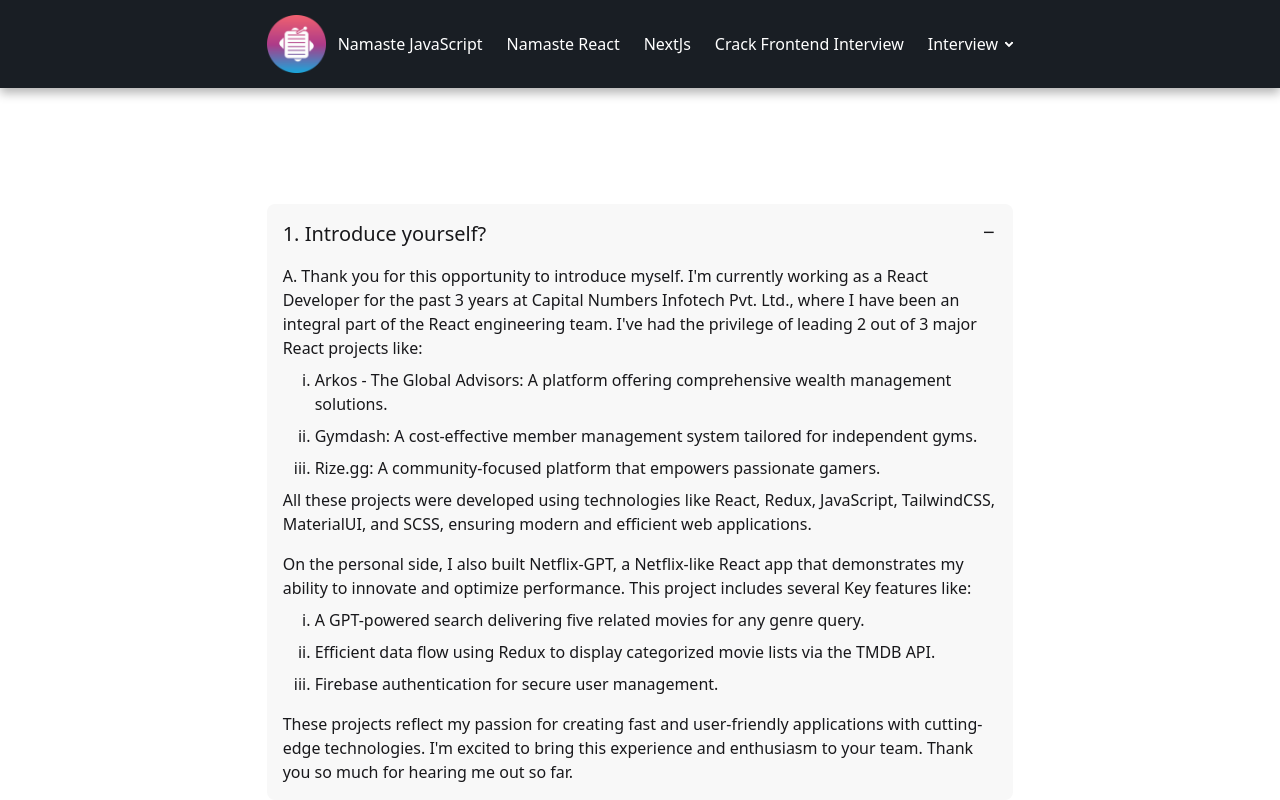
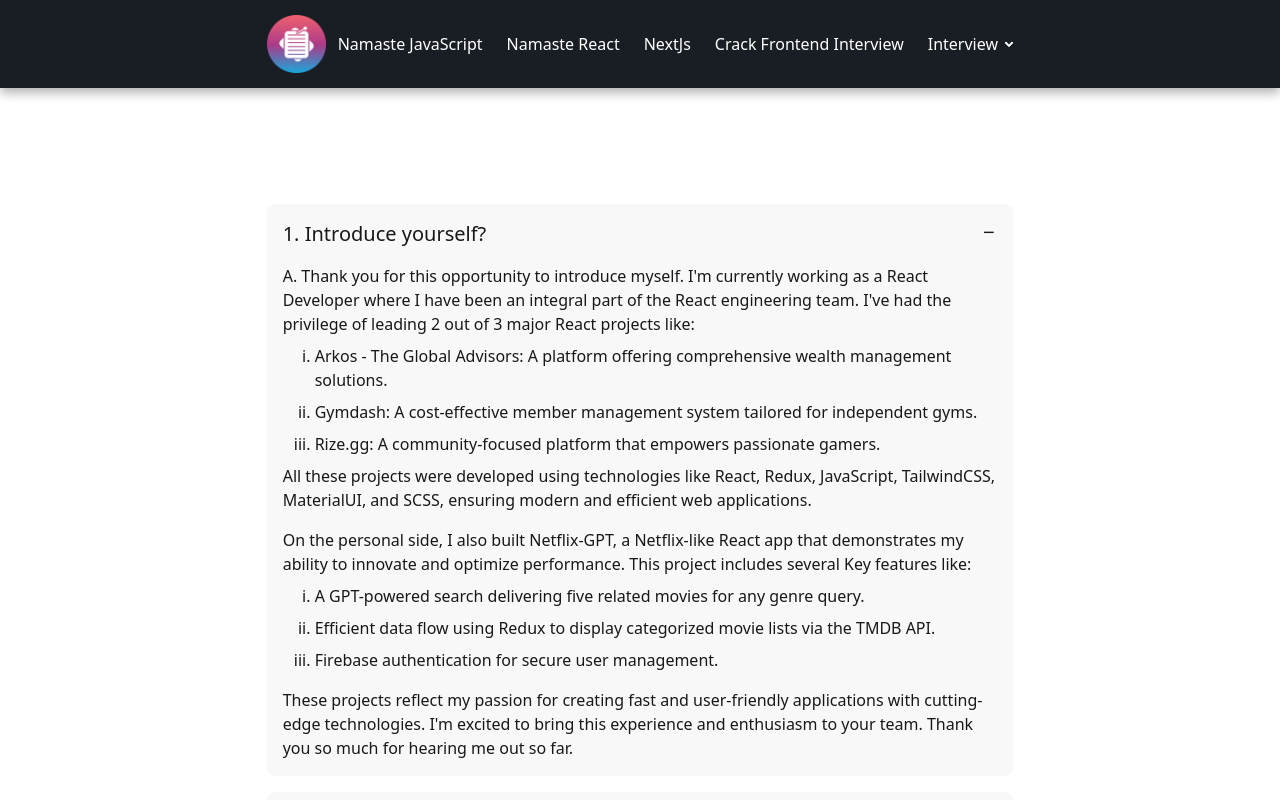
Before and after one commit to sandeeprana19/sde-courses-notes, a React (Vite) app: page /interview/react in a window 1280 px wide. Shown: the top 800 px of the page. Built offline with nearby package versions, Linux system fonts and the light colour scheme.

Commit message:
main
Updated.

```diff
--- a/src/components/Interview/React.jsx
+++ b/src/components/Interview/React.jsx
@@ -16,11 +16,10 @@ const React = () => {
                   <div className="flex flex-col gap-y-2">
                     <p>
                       A. Thank you for this opportunity to introduce myself. I'm
-                      currently working as a React Developer for the past 3
-                      years at Capital Numbers Infotech Pvt. Ltd., where I have
-                      been an integral part of the React engineering team. I've
-                      had the privilege of leading 2 out of 3 major React
-                      projects like:
+                      currently working as a React Developer where I have been
+                      an integral part of the React engineering team. I've had
+                      the privilege of leading 2 out of 3 major React projects
+                      like:
                     </p>
                     <ol className="list-[lower-roman] pl-8 flex flex-col gap-y-2">
                       <li>
```
